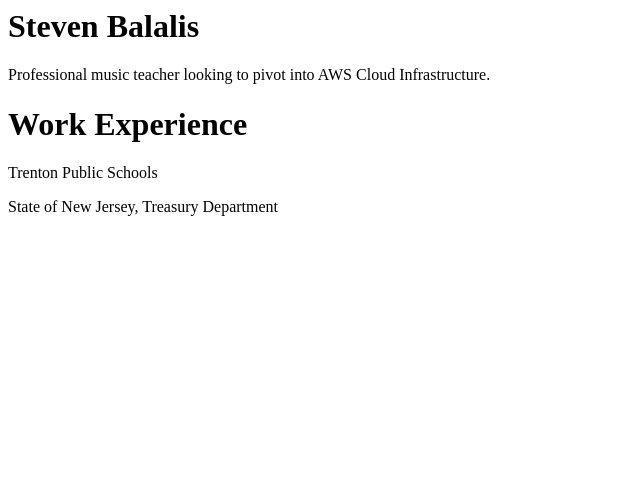
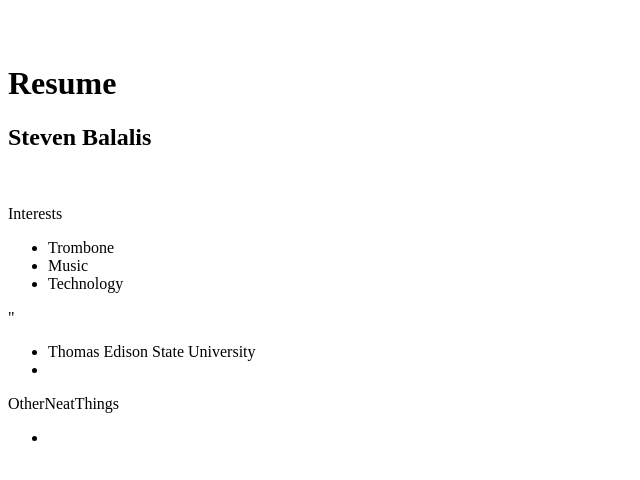
Before and after one commit to balaliss/stevenbalalis.com, a plain HTML site: page index.html in a window 1280 px wide. Shown: the whole page, without its empty margins (0-640 px from the left). Drawn offline with Linux system fonts and the light colour scheme.

Commit message:
Tried to edit some code into the semblance of a website

```diff
--- a/index.html
+++ b/index.html
@@ -1,9 +1,24 @@
-<h1> Steven Balalis</h1>
-
-<body> Professional music teacher looking to pivot into AWS Cloud Infrastructure.</body>
-
-<h1>Work Experience</h1>
-
-<p>Trenton Public Schools</p>
-
-<p>State of New Jersey, Treasury Department</p>
+<div id="header"></div>
+<div class="left"></div>
+<div class="stuff"></div>
+<br></br>
+  <h1>Resume</h1>
+  <h2>Steven Balalis</h2>
+  <br>
+  <p class="head">Interests</p>
+    <ul>
+      <li>Trombone</li>
+      <li>Music</li>
+      <li>Technology</li>
+    </ul>
+    <p class="head" Education</p>"
+      <ul>
+        <a
+        href="https://www.tesu.edu/"></a>
+        <li>Thomas Edison State University</li>
+        <li><FreeCodeCamp class="org"></FreeCodeCamp></li>
+      </ul>
+      <p class="head">OtherNeatThings</p>
+        <ul>
+          <li><Jiu-jitsu></Jiu-jitsu></li>
+        </ul>
```
